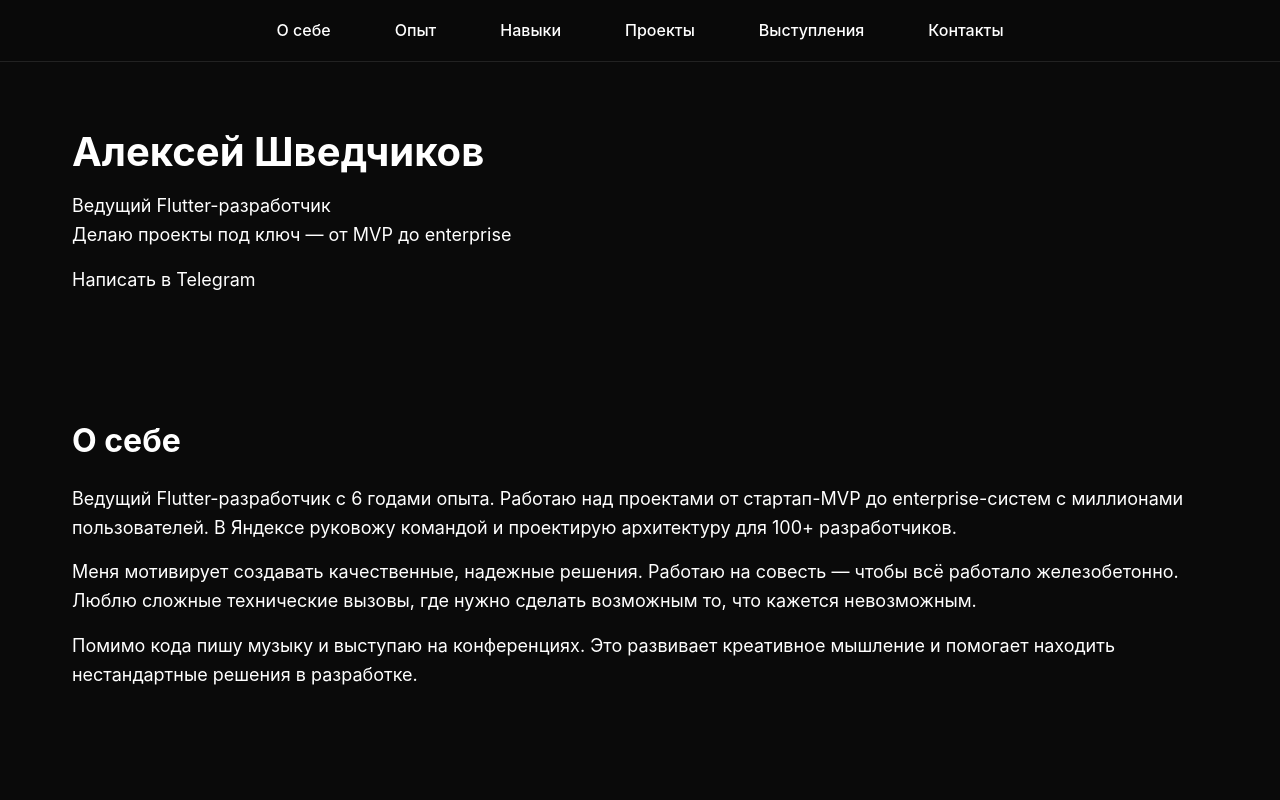
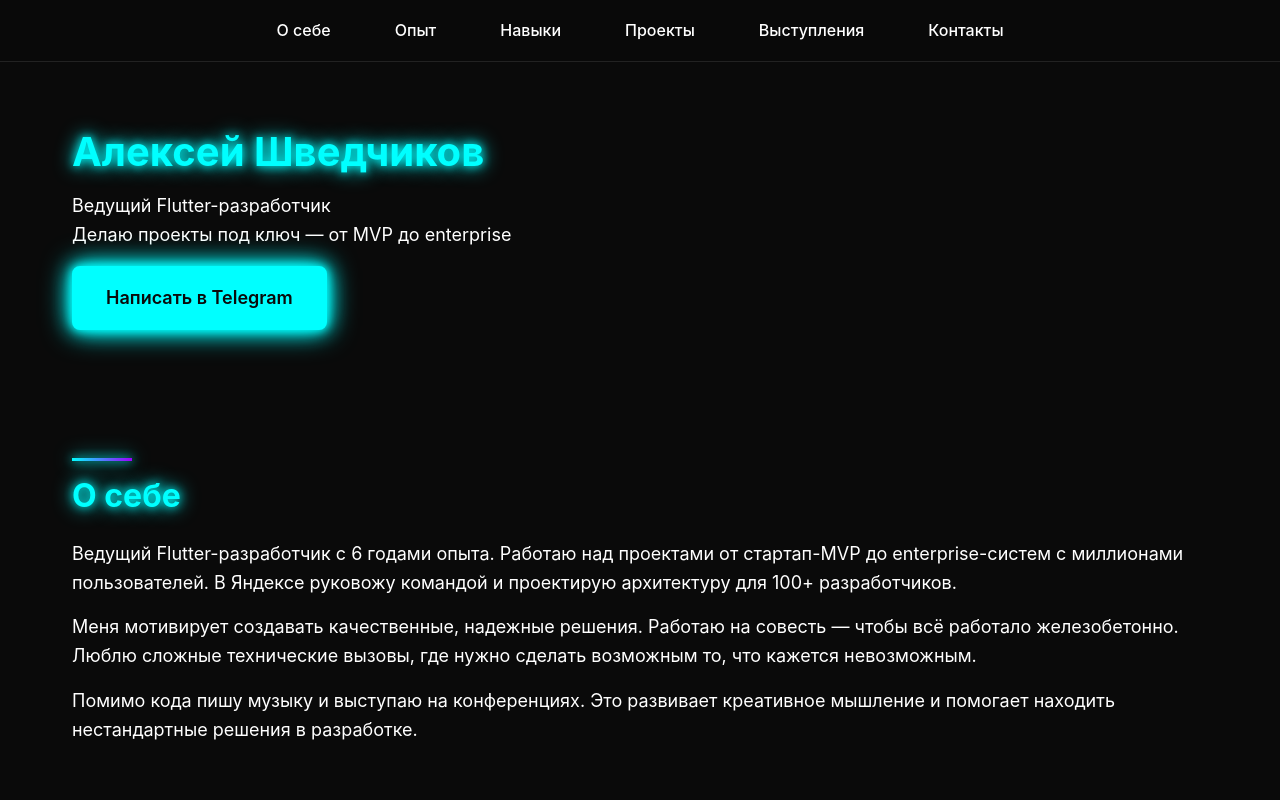
Before and after one commit to alexsvdk/dev.stereobreeze.ru, an Astro site: page / in a window 1280 px wide. Shown: the top 800 px of the page. Built offline with nearby package versions, Linux system fonts and the light colour scheme; Astro itself is replaced by a stand-in of ours.

Commit message:
Story 2.1: Implement cyberpunk color palette and neon glow effects
Added cyberpunk theme with neon glow effects:

Color Palette:
- Cyan primary (#00FFFF) for headings and accents
- Yellow accent (#FFD700) for tech stacks
- Purple accent (#9D00FF) for gradients

Neon Glow Effects:
- Small glow (10px, 20px blur) for h1, h2
- Medium glow (10px, 20px, 30px) for buttons
- Text-shadow on all major headings
- Box-shadow on interactive elements

Typography Updates:
- H1 and H2 now have cyan color with glow
- Headings maintain readability with subtle glow

CTA Button Styling:
- Cyan background with neon glow
- Hover state: transparent bg, enhanced glow, lift effect
- Applied to .cta-button and .telegram-button classes
- Smooth transitions (0.3s)

Section Accents:
- Gradient line before each h2 (cyan to purple)
- Line has subtle glow effect
- Visual separation for sections

Tech Stack Highlighting:
- Yellow color for technology mentions
- Applied to .tech and .project-tech classes

Effects are subtle and don't reduce readability.

Acceptance criteria met:
✅ Color palette CSS variables defined
✅ Neon glow text-shadow on h1/h2
✅ Cyan primary color with appropriate blur
✅ Effect is subtle, doesn't reduce readability
✅ Primary CTA has prominent glow on hover
✅ Section dividers use neon colors

```diff
--- a/src/styles/global.css
+++ b/src/styles/global.css
@@ -17,6 +17,16 @@
 	--color-bg-medium: #1a1a1a;
 	--color-text-primary: #ffffff;
 	--color-text-secondary: #a0a0a0;
+
+	/* Cyberpunk Colors - Story 2.1 */
+	--color-cyan: #00FFFF;
+	--color-yellow: #FFD700;
+	--color-purple: #9D00FF;
+
+	/* Neon Glow Effects */
+	--glow-cyan-sm: 0 0 10px var(--color-cyan), 0 0 20px var(--color-cyan);
+	--glow-cyan-md: 0 0 10px var(--color-cyan), 0 0 20px var(--color-cyan), 0 0 30px var(--color-cyan);
+	--glow-yellow: 0 0 10px var(--color-yellow), 0 0 20px var(--color-yellow);
 
 	/* Typography */
 	--font-family-base: -apple-system, BlinkMacSystemFont, 'Segoe UI', 'Roboto', 'Oxygen', 'Ubuntu', 'Cantarell', 'Fira Sans', 'Droid Sans', 'Helvetica Neue', sans-serif;
@@ -45,6 +55,8 @@ h1 {
 	font-weight: 700;
 	line-height: 1.2;
 	margin-bottom: 1rem;
+	text-shadow: var(--glow-cyan-sm);
+	color: var(--color-cyan);
 }
 
 h2 {
@@ -52,6 +64,8 @@ h2 {
 	font-weight: 700;
 	line-height: 1.2;
 	margin-bottom: 1.5rem;
+	text-shadow: var(--glow-cyan-sm);
+	color: var(--color-cyan);
 }
 
 h3 {
@@ -174,3 +188,47 @@ header[id] {
 body {
 	padding-top: 4rem;
 }
+
+/* CTA Button - Story 2.1 */
+.cta-button,
+.telegram-button {
+	display: inline-block;
+	padding: 1rem 2rem;
+	background-color: var(--color-cyan);
+	color: var(--color-bg-dark);
+	font-weight: 600;
+	font-size: 1.125rem;
+	border-radius: 8px;
+	text-decoration: none;
+	transition: all 0.3s ease;
+	box-shadow: var(--glow-cyan-md);
+	border: 2px solid var(--color-cyan);
+}
+
+.cta-button:hover,
+.telegram-button:hover {
+	background-color: transparent;
+	color: var(--color-cyan);
+	box-shadow: var(--glow-cyan-md), 0 0 40px var(--color-cyan);
+	transform: translateY(-2px);
+	opacity: 1;
+}
+
+/* Section Accents - Story 2.1 */
+section h2::before {
+	content: '';
+	display: block;
+	width: 60px;
+	height: 3px;
+	background: linear-gradient(90deg, var(--color-cyan), var(--color-purple));
+	margin-bottom: 1rem;
+	box-shadow: var(--glow-cyan-sm);
+}
+
+/* Tech Stack Tags */
+.tech,
+.project-tech {
+	color: var(--color-yellow);
+	font-size: 0.9rem;
+	font-weight: 500;
+}
```
